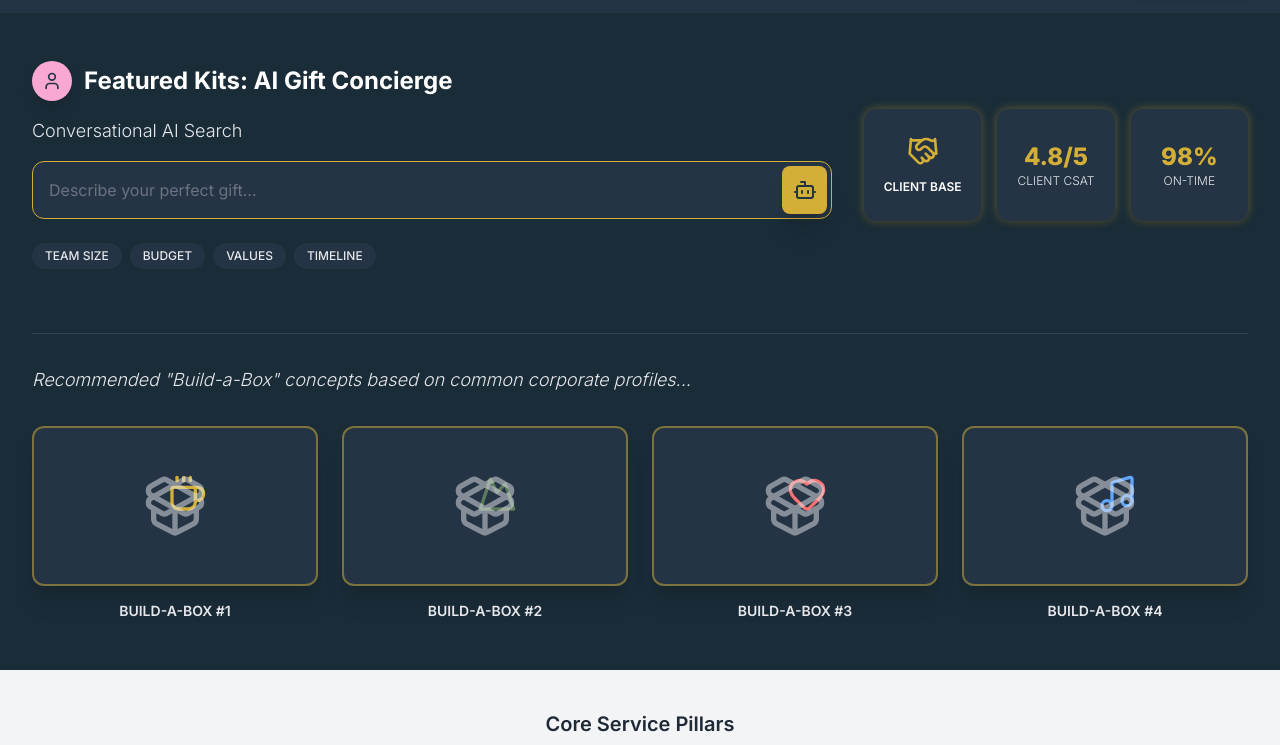
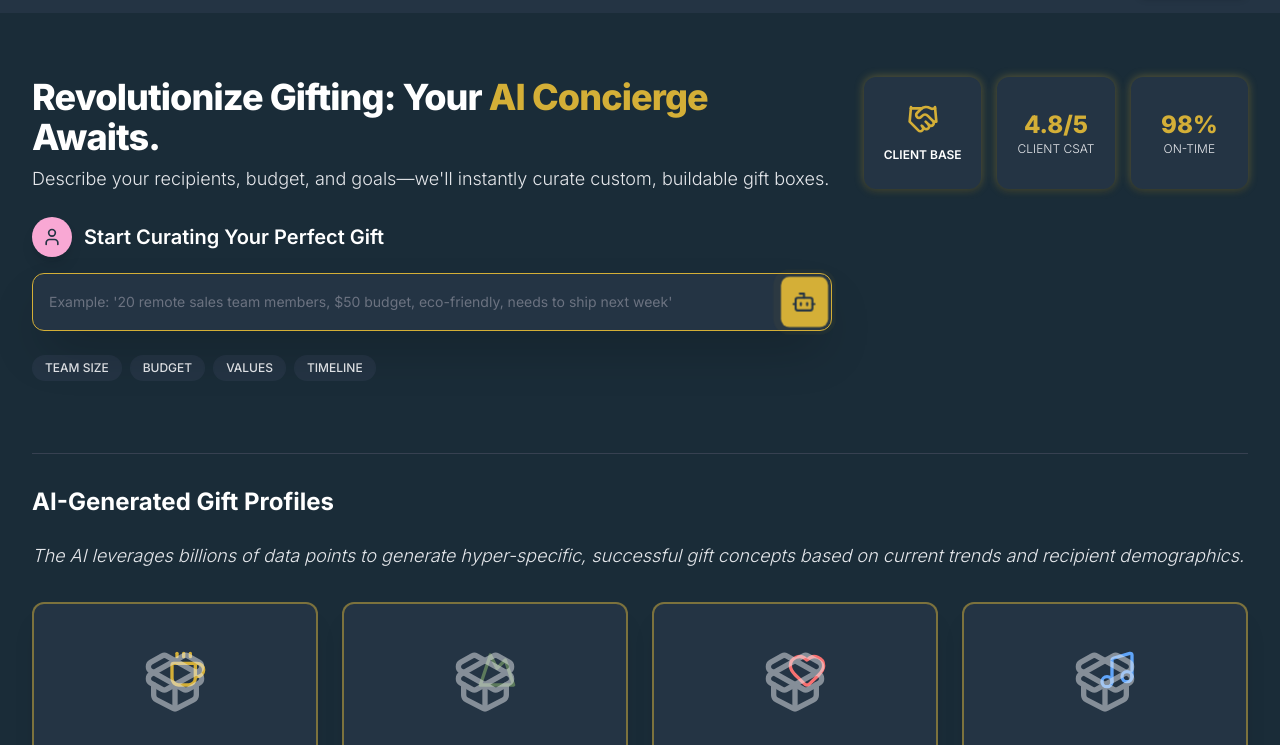
Before and after one commit to rchopra009/gifting, a plain HTML site: page index.html in a window 1280 px wide. Shown: the part 55-800 px from the top of the page. Drawn offline with nearby package versions, Linux system fonts and the light colour scheme.

Commit message:
Enhance bot pulse animation and update HTML layout
Added CSS animation for bot pulse effect and updated HTML structure for better clarity and presentation.

```diff
--- a/index.html
+++ b/index.html
@@ -18,6 +18,23 @@
         .metric-shadow {
             box-shadow: 0 4px 6px -1px rgba(0, 0, 0, 0.1), 0 2px 4px -2px rgba(0, 0, 0, 0.1), 0 0 10px rgba(212, 175, 55, 0.4);
         }
+
+        /* CSS for the Bot Pulse Animation */
+        @keyframes pulse-gold {
+            0%, 100% {
+                transform: scale(1);
+                box-shadow: 0 0 0 0 rgba(212, 175, 55, 0.6);
+            }
+            50% {
+                transform: scale(1.05);
+                box-shadow: 0 0 0 8px rgba(212, 175, 55, 0);
+            }
+        }
+
+        .bot-pulse {
+            animation: pulse-gold 1.5s infinite;
+        }
+
     </style>
     <script>
         // Custom Tailwind configuration to match the mockup's color palette and depth
@@ -79,27 +96,37 @@
     <!-- Main Content Area -->
     <main>
         <!-- FIRST SECTION (Dark): AI Concierge, Build-A-Box & Metrics -->
-        <div class="bg-gw-dark-secondary py-12">
+        <div class="bg-gw-dark-secondary py-16">
             <div class="container mx-auto px-4 sm:px-6 lg:px-8">
 
                 <!-- AI & Metrics Header -->
-                <section class="grid grid-cols-1 lg:grid-cols-3 gap-8 items-center pb-8">
+                <section class="grid grid-cols-1 lg:grid-cols-3 gap-8 items-start pb-10">
 
                     <!-- Conversational AI Search & Tags -->
                     <div class="lg:col-span-2 space-y-4">
-                        <div class="flex items-center space-x-3">
-                            <!-- AI Concierge Icon -->
+
+                        <!-- NEW: Value Proposition & Intro -->
+                        <div class="text-left mb-6">
+                            <h2 class="text-4xl font-extrabold text-white mb-2 tracking-tight">
+                                Revolutionize Gifting: Your <span class="text-gw-gold">AI Concierge</span> Awaits.
+                            </h2>
+                            <p class="text-gw-text text-lg font-light">
+                                Describe your recipients, budget, and goals—we'll instantly curate custom, buildable gift boxes.
+                            </p>
+                        </div>
+
+                        <div class="flex items-center space-x-3 mb-4">
+                            <!-- AI Concierge Icon/Avatar -->
                             <div class="w-10 h-10 rounded-full bg-pink-300 flex items-center justify-center shadow-lg">
                                 <i data-lucide="user" class="w-5 h-5 text-gw-dark"></i>
                             </div>
-                            <h2 class="text-2xl text-white font-bold">Featured Kits: AI Gift Concierge</h2>
+                            <p class="text-xl text-white font-semibold">Start Curating Your Perfect Gift</p>
                         </div>
-                        <p class="text-gw-text text-lg font-light">Conversational AI Search</p>
 
                         <!-- Search Box (Gold accent, defined area) -->
-                        <div class="relative flex items-center border border-gw-gold rounded-xl p-1 bg-gw-dark">
-                            <input type="text" placeholder="Describe your perfect gift..." class="w-full bg-transparent text-gw-text p-3 pr-16 rounded-l-xl focus:outline-none placeholder-gray-500">
-                            <div class="w-12 h-12 bg-gw-gold rounded-lg flex items-center justify-center shadow-xl cursor-pointer hover:opacity-90 transition">
+                        <div class="relative flex items-center border border-gw-gold rounded-xl p-1 bg-gw-dark shadow-2xl">
+                            <input type="text" placeholder="Example: '20 remote sales team members, $50 budget, eco-friendly, needs to ship next week'" class="w-full bg-transparent text-gw-text p-3 pr-16 rounded-l-xl focus:outline-none placeholder-gray-500 text-sm">
+                            <div class="w-12 h-12 bg-gw-gold rounded-lg flex items-center justify-center shadow-xl cursor-pointer hover:opacity-90 transition bot-pulse">
                                 <i data-lucide="bot" class="w-6 h-6 text-gw-dark"></i>
                             </div>
                         </div>
@@ -133,10 +160,11 @@
                     </div>
                 </section>
 
-                <!-- Product Recommendations Based on Persona -->
+                <!-- AI-Generated Gift Profiles -->
                 <section class="pt-8 border-t border-gray-700 mt-8 text-gw-text">
+                    <h3 class="text-2xl font-bold mb-6 text-white">AI-Generated Gift Profiles</h3>
                     <p class="text-lg mb-8 font-light italic">
-                        Recommended "Build-a-Box" concepts based on common corporate profiles...
+                        The AI leverages billions of data points to generate hyper-specific, successful gift concepts based on current trends and recipient demographics.
                     </p>
 
                     <div class="grid grid-cols-2 md:grid-cols-4 gap-6">
@@ -178,9 +206,9 @@
         <div class="bg-gray-100">
             <div class="container mx-auto px-4 sm:px-6 lg:px-8 py-10">
 
-                <!-- Feature Bar (Micro-Pillars of Trust) - Moved up for immediate trust/service messaging -->
+                <!-- Feature Bar (Micro-Pillars of Trust) - Now positioned as core service promises -->
                 <section class="mb-12">
-                    <h3 class="text-xl font-semibold mb-6 text-gray-800 text-center">Core Service Pillars</h3>
+                    <h3 class="text-2xl font-semibold mb-6 text-gray-800 text-center">Core Service Guarantees</h3>
                     <div class="flex justify-center flex-wrap gap-x-6 gap-y-3 text-sm font-medium text-gray-600">
                         <div class="flex items-center space-x-1">
                             <i data-lucide="package" class="w-4 h-4 text-gw-gold"></i>
@@ -203,7 +231,7 @@
 
                 <!-- Occasion Recommendations Section -->
                 <section class="mb-12">
-                    <h3 class="text-2xl font-semibold mb-6 text-gray-800">Shop by Occasion</h3>
+                    <h3 class="text-2xl font-semibold mb-6 text-gray-800">Shop by Occasion (Traditional Browsing)</h3>
                     <div class="grid grid-cols-2 md:grid-cols-4 gap-4">
                         <!-- Occasion Card 1: Diwali (Stronger shadow for lift) -->
                         <a href="#" class="flex items-center justify-center p-6 text-center h-28 rounded-xl shadow-card-lg bg-card-gold text-white transition transform hover:scale-[1.02] focus:outline-none focus:ring-2 focus:ring-offset-2 focus:ring-card-gold">
```
